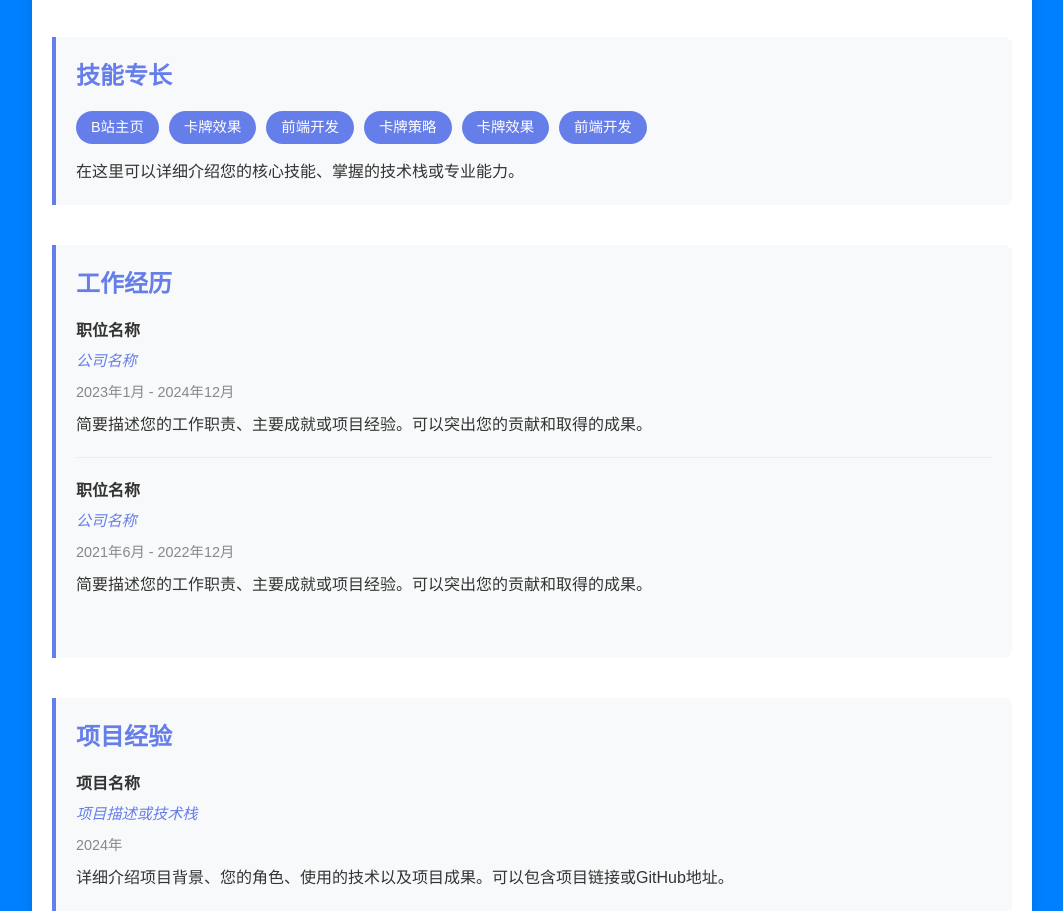
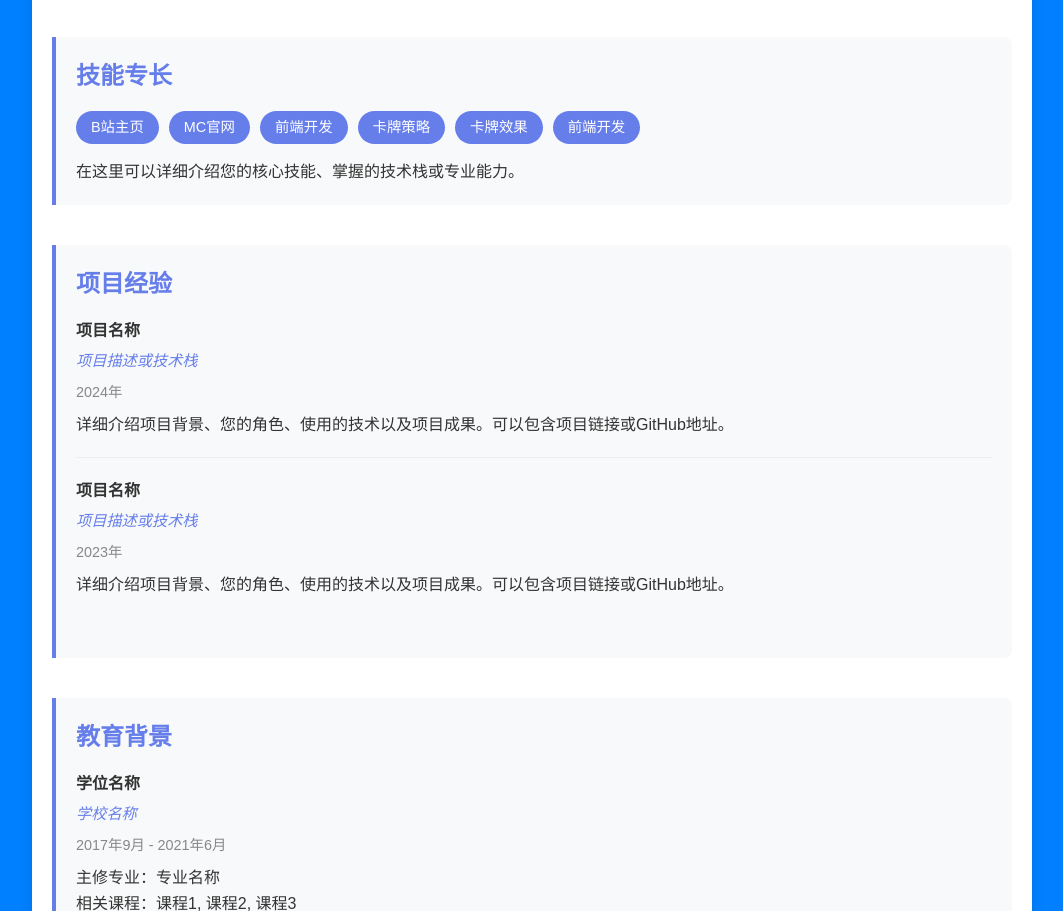
Before and after one commit to shaohanxi10001/shaohanxi, a plain HTML site: page index.html in a window 1280 px wide. Shown: the part 805-1716 px from the top of the page, without its empty margins (108-1171 px from the left). Drawn offline with Linux system fonts and the light colour scheme.

Commit message:
index.html

```diff
--- a/index.html
+++ b/index.html
@@ -222,30 +222,14 @@
         <div class="section">
             <h2>技能专长</h2>
             <div class="skills">
-                <span class="skill-tag" onclick="window.open('https://www.bilibili.com', '_blank')" >B站主页</span>
-                <span class="skill-tag" data-href="https://www.minecraft.net">卡牌效果</span>
+                <span class="skill-tag" onclick="window.open('https://space.bilibili.com/3546794403301826?spm_id_from=333.337.search-card.all.click', '_blank')" >B站主页</span>
+                <span class="skill-tag" onclick="window.open('https://www.minecraft.net', '_blank')">MC官网</span>
                 <span class="skill-tag" data-href="https://666.com">前端开发</span>
                 <span class="skill-tag" data-href="https://www.kardsgame.com/decks">卡牌策略</span>
                 <span class="skill-tag" data-href="https://www.kardsgame.com/cards">卡牌效果</span>
                 <span class="skill-tag" data-href="https://你的博客.com">前端开发</span>
             </div>
             <p style="margin-top: 15px;">在这里可以详细介绍您的核心技能、掌握的技术栈或专业能力。</p>
-        </div>
-
-        <div class="section">
-            <h2>工作经历</h2>
-            <div class="experience-item">
-                <div class="item-title">职位名称</div>
-                <div class="item-subtitle">公司名称</div>
-                <div class="item-date">2023年1月 - 2024年12月</div>
-                <p>简要描述您的工作职责、主要成就或项目经验。可以突出您的贡献和取得的成果。</p>
-            </div>
-            <div class="experience-item">
-                <div class="item-title">职位名称</div>
-                <div class="item-subtitle">公司名称</div>
-                <div class="item-date">2021年6月 - 2022年12月</div>
-                <p>简要描述您的工作职责、主要成就或项目经验。可以突出您的贡献和取得的成果。</p>
-            </div>
         </div>
 
         <div class="section">
@@ -286,14 +270,6 @@
             // 这里可以替换成实际的简历PDF文件下载
             // window.open('resume.pdf', '_blank');
         }
-
-        // 为技能标签添加点击效果
-        document.addEventListener('DOMContentLoaded', function() {
-            const skillTags = document.querySelectorAll('.skill-tag');
-            skillTags.forEach(tag => {
-                tag.style.cursor = 'pointer';
-                tag.addEventListener('click', function() {
-                    alert(`您点击了技能: ${this.textContent}`);
                 });
             });
         });
```
